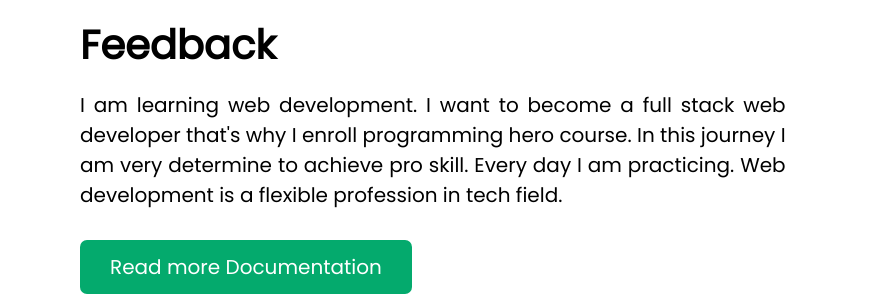
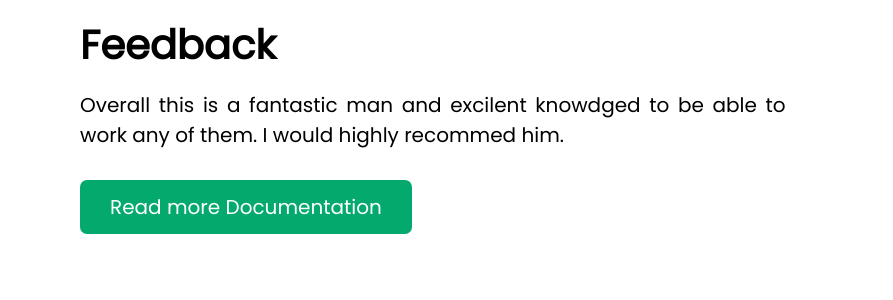
Before and after one commit to ohnadir/first-assignment, a plain HTML site: page index.html in a window 1280 px wide. Shown: the part 2139-2439 px from the top of the page, 0-893 px from the left. Drawn offline with Linux system fonts and the light colour scheme; a web font is replaced by a local one.

Commit message:
last commit

```diff
--- a/index.html
+++ b/index.html
@@ -59,7 +59,7 @@
         <div class="details">
             <h1>Clients</h1>
             <h1>Feedback</h1>
-            <p>I am learning web development. I want to become a full stack web developer that's why I enroll programming hero course. In this journey I am very determine to achieve pro skill. Every day I am practicing. Web development is a flexible profession in tech field.  </p>
+            <p>Overall this is a fantastic man and excilent knowdged to be able to work any of them. I would highly recommed him. </p>
             <a href="">Read more Documentation</a>
         </div>
         <div class="person" style="padding-left: 10%;">
```
